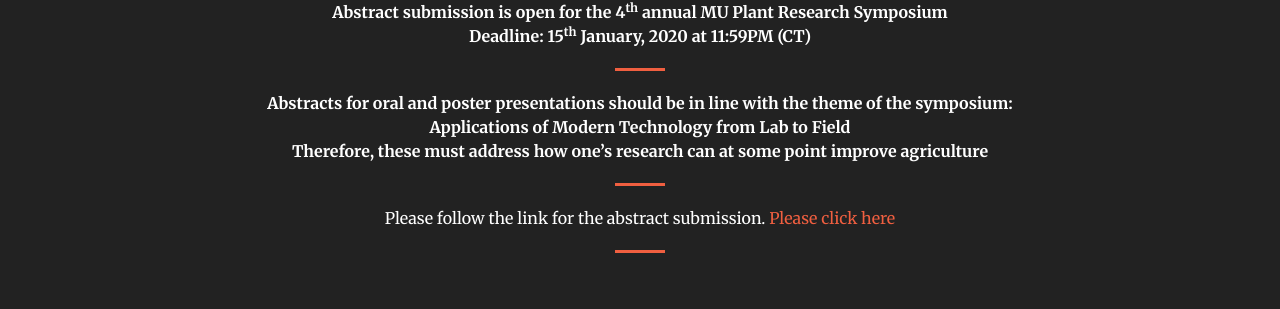
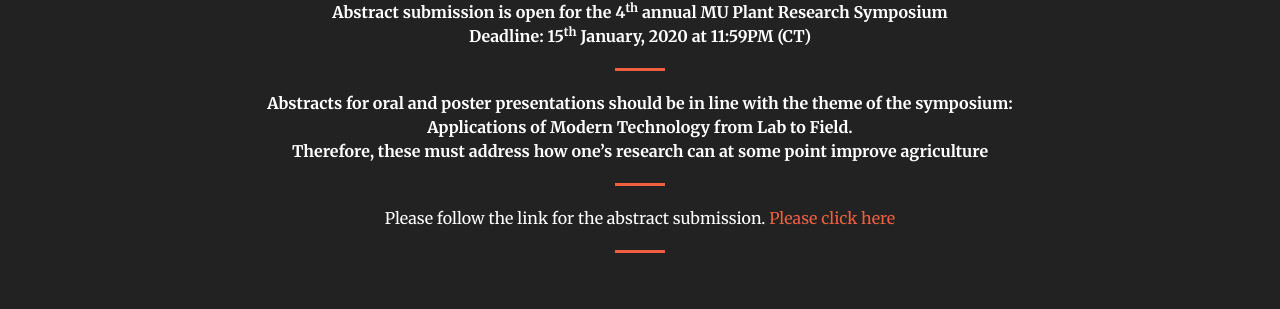
Before and after one commit to mupioneersymposium/mupioneersymposium.github.io, a Jekyll site: the page built from abstract.md, in a window 1280 px wide. Shown: the part 369-678 px from the top of the page. Built offline with Jekyll 4.4.1, drawn with Linux system fonts in a browser that asks for light colours.

Commit message:
Update abstract.md

```diff
--- a/abstract.md
+++ b/abstract.md
@@ -9,7 +9,7 @@ layout: regular
 **Abstract submission is open for the 4<sup>th</sup> annual MU Plant Research Symposium** <br/>
 **Deadline: 15<sup>th</sup> January, 2020 at 11:59PM (CT)**
 <hr style="clear: both;" />
-**Abstracts for oral and poster presentations should be in line with the theme of the symposium: Applications of Modern Technology from Lab to Field** <br />
+**Abstracts for oral and poster presentations should be in line with the theme of the symposium: Applications of Modern Technology from Lab to Field.** <br />
 **Therefore, these must address how one's research can at some point improve agriculture**
 <hr style="clear: both;" />
 Please follow the link for the abstract submission. <a href="https://docs.google.com/forms/d/1EO5J7HiNENp6UNMuPhC3KXK_H6HspYMciJ331vkofdQ/edit" target="_blank"> Please click here
```
